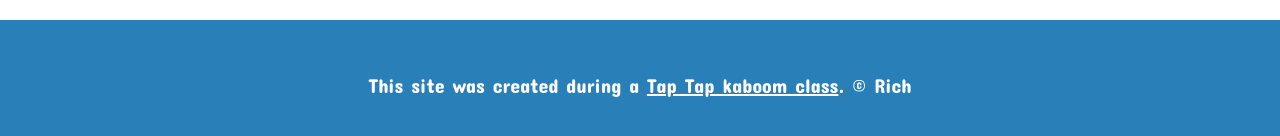
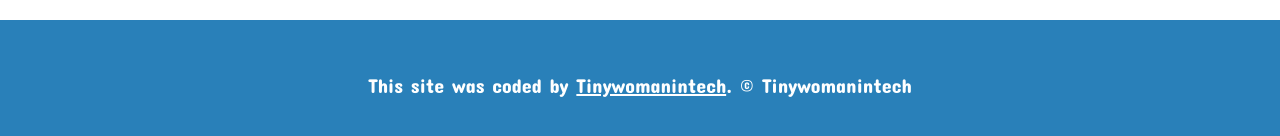
Before and after one commit to tinywomanintech/cartoon-hero, a plain HTML site: page index.html in a window 1280 px wide. Shown: the part 1861-1997 px from the top of the page. Drawn offline with Linux system fonts and the light colour scheme.

Commit message:
edited the footer

```diff
--- a/index.html
+++ b/index.html
@@ -49,7 +49,7 @@
 
     <!-- Footer element-->
     <footer>
-        <p>This site was created during a <a target="_blank" href="https://taptapkaboom.com/">Tap Tap kaboom class</a>. &copy; Rich</p>
+        <p>This site was coded by <a target="_blank" href="https://github.com/tinywomanintech">Tinywomanintech</a>. &#169; Tinywomanintech</p>
     </footer>
 
 </body>
```
